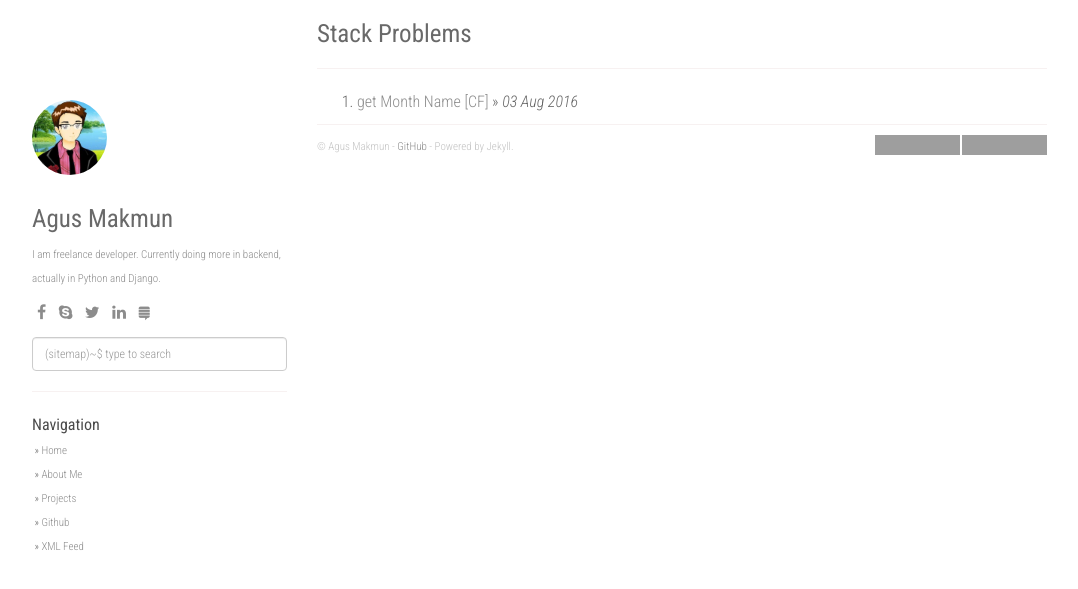
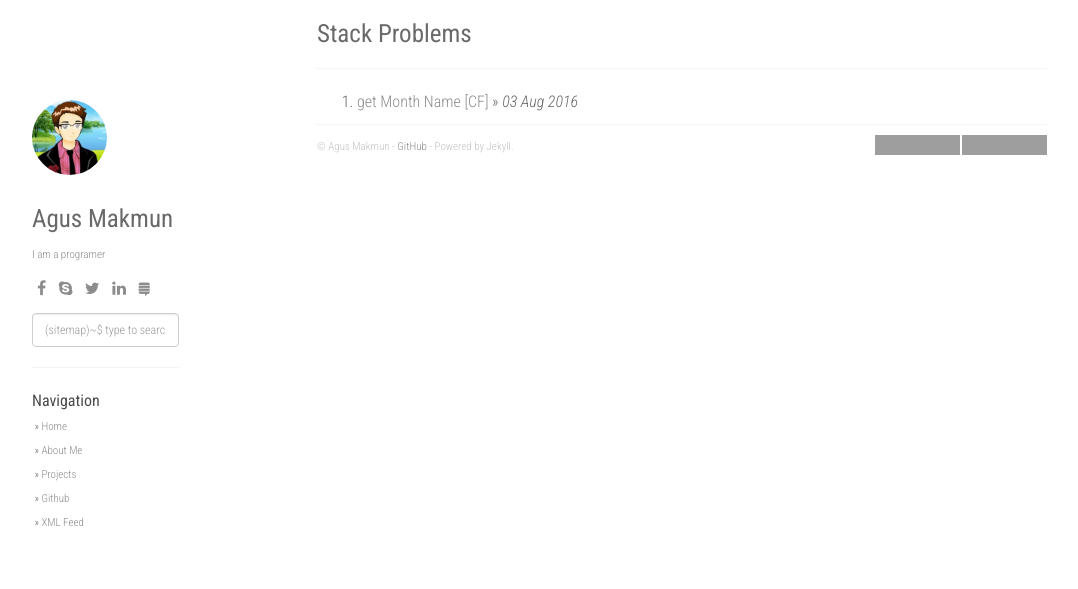
Before and after one commit to WindyPaper/windypaper.github.io, a Jekyll site: the page built from index.html, in a window 1280 px wide. Shown: the top 589 px of the page, without its empty margins (53-1131 px from the left). Built offline with Jekyll 4.4.1, drawn with Linux system fonts in a browser that asks for light colours; nearby versions of some CDN libraries; the list of posts is cut into pages by our own code; grey boxes are pictures that could not be loaded.

Commit message:
modify config file

```diff
--- a/_config.yml
+++ b/_config.yml
@@ -1,10 +1,10 @@
-title: Stack Problems
-description: My Personal Stack Problems
+title: Game Blog
+description: This is my game blog
 author: Agus Makmun
-github: https://github.com/agusmakmun
-about: I am freelance developer. Currently doing more in backend, actually in Python and Django.
-disqus_shortname: stackproblems
-google_analytics: UA-XXXXXXXX-Y
+github: https://github.com/windypaper
+about: I am a programer
+disqus_shortname: game
+google_analytics: 0
 
 enableTags: true
 tagarray: []
@@ -20,15 +20,15 @@
     - icon: fa-skype
       link: "#"
     - icon: fa-twitter
-      link: "https://twitter.com/agusmakmun6"
+      link: "https://twitter.com/windy_max"
     - icon: fa-linkedin
       link: "#"
     - icon: fa-stack-exchange
       link: "#"
 
 share:
-  twitter_username: agusmakmun6
-  fb_appid: 1749788565247320
+  twitter_username: windy_max
+  fb_appid: 0
 
 urls:
     - text: About Me
@@ -36,11 +36,11 @@
     - text: Projects
       url: /projects/
     - text: Github
-      url: https://github.com/agusmakmun
+      url: https://github.com/windypaper
     - text: XML Feed
       url: /feed.xml
 
-url: "https://agusmakmun.github.io"
+url: "https://windypaper.github.io"
 baseurl: ""
 paginate: 20
 per_page: 20
```
